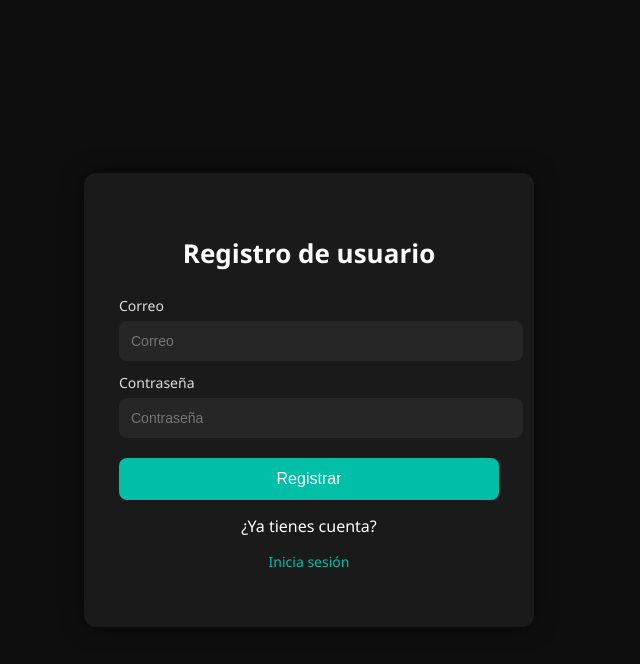
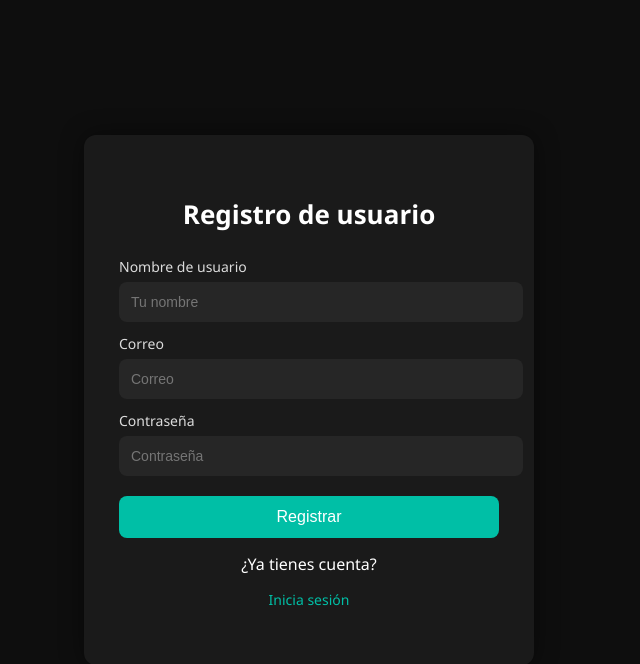
Before and after one commit to PVMarifer/ChatBotIA-Groq, a Flask app: page /registro in a window 1280 px wide. Shown: the top 664 px of the page, without its empty margins (331-971 px from the left). Run offline with Flask 3, Linux system fonts and the light colour scheme.

Commit message:
Se crea el request del Nombre Usuario
Se crea el request del método POST para personalizar los perfiles de chats

```diff
--- a/app.py
+++ b/app.py
@@ -5,14 +5,14 @@ app = Flask(__name__)
 app.secret_key = "Clave"
 
 # Diccionario en memoria para usuarios
-
 usuarios = {}
 
 # CONFIGURACIÓN DE GROQ
-
 client = Groq(api_key="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")
 
-# RUTAS LOGIN / REGISTRO / CONTRASEÑA
+# -----------------------
+# LOGIN / REGISTRO / CONTRASEÑA
+# -----------------------
 
 @app.route("/")
 def login():
@@ -25,9 +25,15 @@ def validar_login():
 
     if correo in usuarios and usuarios[correo]["password"] == contrasena:
         session["usuario"] = correo
+        session["nombre"] = usuarios[correo]["nombre"]
         return redirect("/index")
     else:
         return render_template("login.html", error="Credenciales inválidas")
+
+@app.route("/logout")
+def logout():
+    session.clear()
+    return redirect("/")
 
 @app.route("/contrasenna")
 def forgot():
@@ -56,11 +62,16 @@ def register():
 def procesar_registro():
     correo = request.form.get("correo")
     contrasena = request.form.get("contrasena")
+    nombreUsuario = request.form.get("nombreUsuario")
 
     if correo in usuarios:
         return render_template("registro.html", error="Este correo ya está registrado.")
 
-    usuarios[correo] = {"password": contrasena}
+    usuarios[correo] = {
+        "password": contrasena,
+        "nombre": nombreUsuario
+    }
+
     return render_template("login.html", mensaje="Registro exitoso. Ahora puedes iniciar sesión.")
 
 @app.route("/index")
@@ -80,11 +91,12 @@ def chat():
             return jsonify({"error": "Falta 'message'"}), 400
 
         user_message = data["message"]
+        user_name = session.get("nombre", "usuario")
 
         completion = client.chat.completions.create(
             model="llama-3.1-8b-instant",
             messages=[
-                {"role": "system", "content": "Eres un asistente útil y amable."},
+                {"role": "system", "content": f"Eres un asistente útil y amable. El usuario se llama {user_name}."},
                 {"role": "user", "content": user_message}
             ]
         )
--- a/templates/registro.html
+++ b/templates/registro.html
@@ -20,6 +20,10 @@
         {% endif %}
 
       <form action="{{ url_for('procesar_registro') }}" method="POST">
+
+    <label for="nombreUsuario">Nombre de usuario</label>
+    <input type="text" id="nombreUsuario" name="nombreUsuario" placeholder="Tu nombre" required>
+
     <label for="correo">Correo</label>
     <input type="text" id="correo" name="correo" placeholder="Correo" required>
 
@@ -29,6 +33,7 @@
     <button type="submit">Registrar</button>
 </form>
 
+
         <p style="margin-top:15px;">¿Ya tienes cuenta? <a href="{{ url_for('login') }}">Inicia sesión</a></p>
     </div>
 </body>
```
Also changed, not shown: templates/index.html (+14 -3 lines). Lines whose indentation alone changed are shown as unchanged.
